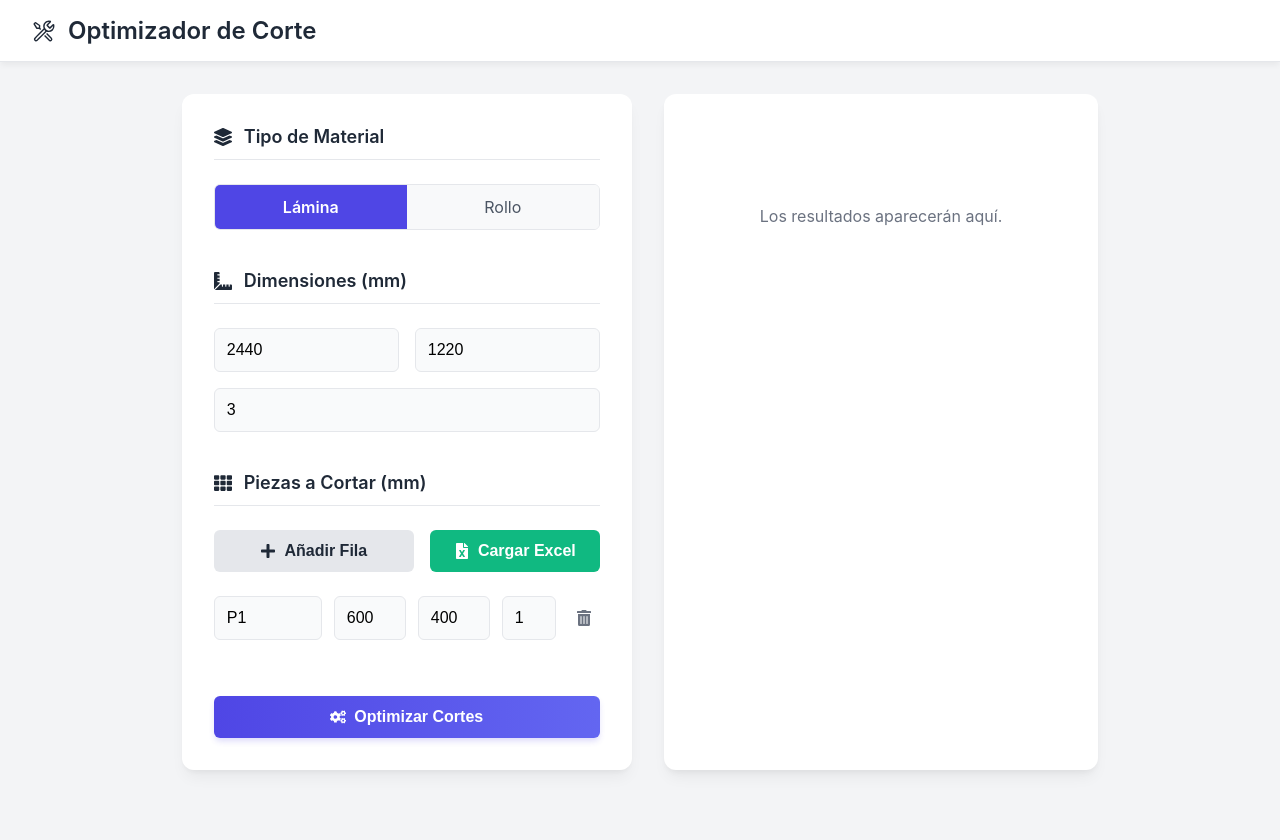
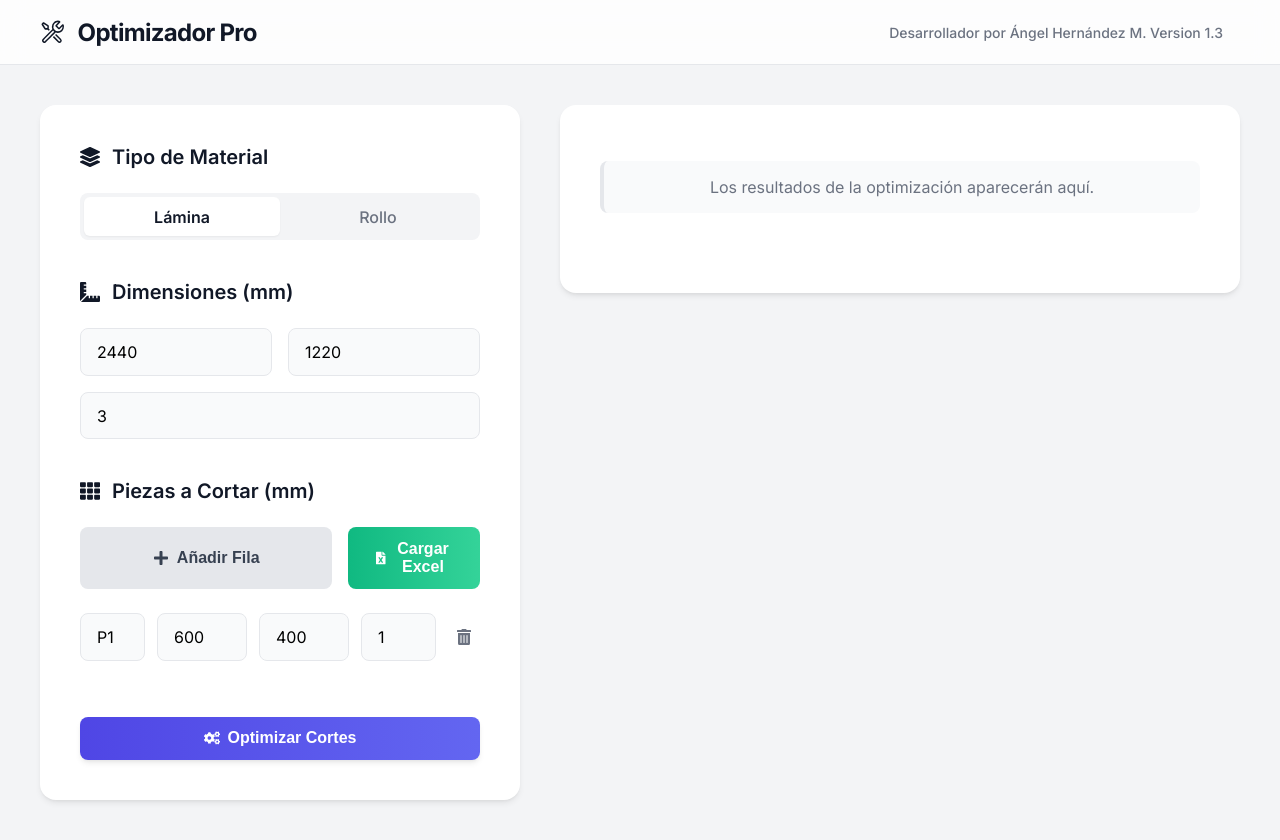
Before and after one commit to S4mma3l/proyecto_optimizador, a React (Create React App) app in the folder frontend/: page / in a window 1280 px wide. Before the commit the page ends 802 px from the top, so only its background shows below. Built offline with nearby package versions, Linux system fonts and the light colour scheme.

Commit message:
version 1.3

```diff
--- a/frontend/public/index.html
+++ b/frontend/public/index.html
@@ -24,6 +24,11 @@
       work correctly both with client-side routing and a non-root public URL.
       Learn how to configure a non-root public URL by running `npm run build`.
     -->
+    <link rel="preconnect" href="https://fonts.googleapis.com">
+    <link rel="preconnect" href="https://fonts.gstatic.com" crossorigin>
+    <link href="https://fonts.googleapis.com/css2?family=Inter:wght@400;500;600;700&display=swap" rel="stylesheet">
+
+
     <title>Optimizador de Corte</title>
   </head>
   <body>
--- a/frontend/src/App.css
+++ b/frontend/src/App.css
@@ -1,214 +1,205 @@
-/* --- PALETA DE COLORES MODERNA Y VARIABLES GLOBALES --- */
+/* --- PALETA DE COLORES Y VARIABLES "PRO" --- */
 :root {
+  --font-sans: 'Inter', -apple-system, BlinkMacSystemFont, 'Segoe UI', sans-serif;
+
   --primary-color: #4f46e5; /* Indigo 600 */
-  --primary-hover: #4338ca; /* Indigo 700 */
-  --secondary-color: #6b7280; /* Gray 500 */
-  --bg-color: #f3f4f6; /* Gray 100 */
+  --primary-gradient: linear-gradient(to right, #4f46e5, #6366f1);
+
+  --gray-50: #f9fafb;
+  --gray-100: #f3f4f6;
+  --gray-200: #e5e7eb;
+  --gray-400: #9ca3af;
+  --gray-500: #6b7280;
+  --gray-700: #374151;
+  --gray-900: #111827;
+
+  --bg-color: var(--gray-100);
   --panel-bg: #ffffff;
-  --text-color: #1f2937; /* Gray 800 */
-  --text-light: #4b5563; /* Gray 600 */
-  --border-color: #e5e7eb; /* Gray 200 */
-  --shadow-color: rgba(0, 0, 0, 0.05);
-  --success-color: #10b981; /* Emerald 500 */
-  --error-color: #ef4444; /* Red 500 */
-  --warning-color: #f59e0b; /* Amber 500 */
+  --text-color: var(--gray-900);
+  --text-muted: var(--gray-500);
+  --border-color: var(--gray-200);
+
+  --shadow-sm: 0 1px 2px 0 rgba(0, 0, 0, 0.05);
+  --shadow-md: 0 4px 6px -1px rgba(0, 0, 0, 0.08), 0 2px 4px -2px rgba(0, 0, 0, 0.08);
+  --shadow-lg: 0 10px 15px -3px rgba(0, 0, 0, 0.1), 0 4px 6px -4px rgba(0, 0, 0, 0.1);
+
+  --success-color: #10b981;
+  --error-color: #ef4444;
+  --warning-color: #f59e0b;
 }
 
-/* --- ESTILOS BASE Y TIPOGRAFÍA --- */
+/* --- ESTILOS BASE --- */
 body {
   margin: 0;
-  font-family: 'Inter', -apple-system, BlinkMacSystemFont, 'Segoe UI', 'Roboto', 'Oxygen',
-    'Ubuntu', 'Cantarell', 'Fira Sans', 'Droid Sans', 'Helvetica Neue',
-    sans-serif;
+  font-family: var(--font-sans);
   -webkit-font-smoothing: antialiased;
   -moz-osx-font-smoothing: grayscale;
   background-color: var(--bg-color);
   color: var(--text-color);
+  overflow-y: scroll;
 }
 
-/* --- ESTRUCTURA PRINCIPAL --- */
-.App {
-  display: flex;
-  flex-direction: column;
-  min-height: 100vh;
-}
-
+/* --- ESTRUCTURA --- */
 .App-header {
-  background-color: var(--panel-bg);
-  padding: 1rem 2rem;
+  background-color: rgba(255, 255, 255, 0.8);
+  backdrop-filter: blur(12px);
+  -webkit-backdrop-filter: blur(12px);
+  padding: 1rem 2.5rem;
   border-bottom: 1px solid var(--border-color);
-  box-shadow: 0 4px 6px -1px var(--shadow-color);
   display: flex;
   align-items: center;
-  gap: 0.75rem;
-  position: sticky;
-  top: 0;
-  z-index: 100;
+  justify-content: space-between;
+  position: sticky; top: 0; z-index: 100;
+  height: 65px; box-sizing: border-box;
 }
-
-.App-header h1 {
-  margin: 0;
-  font-size: 1.5rem;
-  font-weight: 600;
+.header-left, .header-right { display: flex; align-items: center; }
+.header-title-link {
+  display: flex; align-items: center; gap: 0.75rem; text-decoration: none;
+  color: var(--text-color); transition: opacity 0.2s;
 }
+.header-title-link:hover { opacity: 0.7; }
+.header-title-link h1 {
+  margin: 0; font-size: 1.5rem; font-weight: 700; letter-spacing: -0.7px;
+}
+.developer-button {
+  font-size: 0.875rem; font-weight: 500; color: var(--text-muted);
+  background-color: transparent; padding: 0.5rem 1rem; border-radius: 6px;
+  text-decoration: none; border: 1px solid transparent; transition: all 0.2s;
+}
+.developer-button:hover { background-color: var(--gray-100); color: var(--text-color); border-color: var(--border-color); }
 
 main {
-  flex-grow: 1;
   display: grid;
-  grid-template-columns: 450px 1fr;
-  gap: 2rem;
-  padding: 2rem;
-  max-width: 1800px;
+  grid-template-columns: 480px 1fr;
+  gap: 2.5rem;
+  padding: 2.5rem;
+  max-width: 1920px;
   margin: 0 auto;
+  align-items: start;
 }
 
 /* --- PANELES --- */
-.controls-panel, .layout-container {
+.controls-panel {
   background-color: var(--panel-bg);
-  border-radius: 12px;
-  padding: 2rem;
-  box-shadow: 0 10px 15px -3px var(--shadow-color), 0 4px 6px -2px var(--shadow-color);
+  border-radius: 16px;
+  padding: 2.5rem;
+  box-shadow: var(--shadow-md);
+  align-self: start;
+  position: sticky;
+  top: 85px;
+  max-height: calc(100vh - 110px);
+  overflow-y: auto;
+}
+.layout-container {
+  background-color: var(--panel-bg);
+  border-radius: 16px;
+  padding: 2.5rem;
+  box-shadow: var(--shadow-md);
+  display: flex;
+  flex-direction: column;
+  max-height: calc(100vh - 5rem);
 }
 
-.controls-panel {
-  align-self: start;
-  position: sticky;
-  top: 95px;
-  max-height: calc(100vh - 115px);
-  overflow-y: auto;
+/* --- ÁREA DE SCROLL SÓLO PARA LAS LÁMINAS --- */
+.sheets-list-container {
+  flex-grow: 1; /* Ocupa el espacio vertical restante */
+  overflow-y: auto; /* Scroll solo para esta área */
+  margin-top: 1.5rem; /* Espacio después del botón de PDF */
+  padding-right: 1rem; /* Espacio para la barra de scroll */
+  margin-right: -1rem; /* Compensa el padding */
 }
 
-/* --- GRUPOS DE CONTROLES Y FORMULARIOS --- */
-.control-group {
-  margin-bottom: 2.5rem;
+
+/* --- FORMULARIOS --- */
+.control-group { margin-bottom: 2.5rem; }
+.control-group:last-child { margin-bottom: 0; }
+.control-group h3 {
+  display: flex; align-items: center; gap: 0.75rem; margin: 0 0 1.5rem 0;
+  font-size: 1.25rem; font-weight: 600;
 }
-.control-group:last-child {
-  margin-bottom: 0;
+.input-grid { display: grid; grid-template-columns: 1fr 1fr; gap: 1rem; }
+input[type="number"], input[type="text"] {
+  width: 100%; padding: 0.8rem 1rem; border: 1px solid var(--border-color);
+  border-radius: 8px; font-size: 1rem; font-family: var(--font-sans);
+  box-sizing: border-box; transition: all 0.2s; background-color: var(--gray-50);
 }
-
-.control-group h3 {
-  display: flex;
-  align-items: center;
-  gap: 0.75rem;
-  margin: 0 0 1.5rem 0;
-  font-size: 1.125rem;
-  font-weight: 600;
-  color: var(--text-color);
-  border-bottom: 1px solid var(--border-color);
-  padding-bottom: 0.75rem;
+input:focus {
+  outline: none; border-color: var(--primary-color);
+  box-shadow: 0 0 0 4px rgba(79, 70, 229, 0.2);
 }
-
-.input-grid {
-  display: grid;
-  grid-template-columns: 1fr 1fr;
-  gap: 1rem;
-}
-
-input[type="number"], input[type="text"] {
-  width: 100%;
-  padding: 0.75rem;
-  border: 1px solid var(--border-color);
-  border-radius: 6px;
-  font-size: 1rem;
-  box-sizing: border-box;
-  transition: border-color 0.2s, box-shadow 0.2s;
-  background-color: #f9fafb; /* Gray 50 */
-}
-
-input:focus {
-  outline: none;
-  border-color: var(--primary-color);
-  box-shadow: 0 0 0 3px rgba(79, 70, 229, 0.2);
-}
-
 .piece-input-group {
   display: grid;
-  grid-template-columns: 1.5fr 1fr 1fr 0.75fr auto;
-  gap: 0.75rem;
-  align-items: center;
-  margin-bottom: 0.75rem;
+  grid-template-columns: 1.5fr minmax(90px, 1fr) minmax(90px, 1fr) minmax(75px, 0.75fr) auto;
+  gap: 0.75rem; align-items: center; margin-bottom: 0.75rem;
 }
 
 /* --- BOTONES --- */
 .button {
-  display: inline-flex;
-  align-items: center;
-  justify-content: center;
-  gap: 0.5rem;
-  padding: 0.75rem 1.5rem;
-  font-size: 1rem;
-  font-weight: 600;
-  border: none;
-  border-radius: 6px;
-  cursor: pointer;
-  transition: all 0.2s;
-  white-space: nowrap;
+  display: inline-flex; align-items: center; justify-content: center;
+  gap: 0.5rem; padding: 0.8rem 1.75rem; font-size: 1rem; font-weight: 600;
+  border: none; border-radius: 8px; cursor: pointer; transition: all 0.2s ease-out;
 }
-
 .button:active { transform: scale(0.97); }
-.button:disabled { background-color: #ccc; cursor: not-allowed; opacity: 0.7; }
-
+.button:disabled { cursor: not-allowed; opacity: 0.6; }
 .button-primary {
-  background: linear-gradient(to right, #4f46e5, #6366f1);
-  color: white;
-  width: 100%;
-  margin-top: 1rem;
-  box-shadow: 0 4px 6px -1px rgba(79, 70, 229, 0.2);
+  background: var(--primary-gradient); color: white;
+  width: 100%; margin-top: 1rem; box-shadow: var(--shadow-md);
 }
-.button-primary:hover:not(:disabled) { box-shadow: 0 10px 15px -3px rgba(79, 70, 229, 0.3); transform: translateY(-2px); }
-
-.button-secondary { background-color: #e5e7eb; color: var(--text-color); width: 100%; }
+.button-primary:hover:not(:disabled) { box-shadow: var(--shadow-lg); transform: translateY(-2px); }
+.button-secondary { background-color: var(--gray-200); color: var(--gray-700); width: 100%; }
 .button-secondary:hover:not(:disabled) { background-color: #d1d5db; }
-
-.button-success { background-color: var(--success-color); color: white; }
+.button-success { background: linear-gradient(to right, #10b981, #34d399); color: white; }
 .button-success:hover:not(:disabled) { background-color: #059669; }
-
-.button-danger { background-color: transparent; color: var(--secondary-color); font-size: 1rem; padding: 0.5rem; }
+.button-danger { background-color: transparent; color: var(--text-muted); font-size: 1rem; padding: 0.5rem; }
 .button-danger:hover { color: var(--error-color); background-color: rgba(239, 68, 68, 0.1); }
-
-/* --- OTROS ESTILOS DE COMPONENTES --- */
-.material-type-selector {
-  display: flex;
-  border-radius: 6px;
-  overflow: hidden;
-  margin-bottom: 1rem;
-  border: 1px solid var(--border-color);
+.material-type-selector { display: flex; border-radius: 8px; overflow: hidden; margin-bottom: 1rem; background-color: var(--gray-100); padding: 0.25rem; }
+.material-type-selector label {
+  flex: 1; text-align: center; padding: 0.6rem; cursor: pointer;
+  color: var(--text-muted); font-weight: 500; border-radius: 6px; transition: all 0.2s;
 }
-.material-type-selector label {
-  flex: 1; text-align: center; padding: 0.75rem; cursor: pointer;
-  background-color: #f8f9fa; color: var(--text-light);
-  transition: all 0.2s;
-}
-.material-type-selector label.active {
-  background-color: var(--primary-color); color: white;
-  font-weight: 600;
-}
+.material-type-selector label.active { background-color: var(--panel-bg); color: var(--text-color); font-weight: 600; box-shadow: var(--shadow-sm); }
 .material-type-selector input[type="radio"] { display: none; }
 .button-group { display: flex; gap: 1rem; margin-bottom: 1.5rem; }
 .input-grid-single { display: grid; grid-template-columns: 1fr; }
 
 /* --- VISUALIZACIÓN Y MÉTRICAS --- */
-.results-summary { margin-bottom: 2rem; }
-.metrics-grid { display: grid; grid-template-columns: repeat(auto-fit, minmax(150px, 1fr)); gap: 1.5rem; margin-top: 1rem; }
-.metric-card { background-color: var(--bg-color); padding: 1.25rem; border-radius: 8px; text-align: center; }
-.metric-card-title { font-size: 0.875rem; color: var(--text-light); margin-bottom: 0.5rem; display: flex; align-items: center; justify-content: center; gap: 0.5rem; }
-.metric-card-value { font-size: 1.75rem; font-weight: 700; color: var(--text-color); }
+.results-summary { margin-bottom: 1.5rem; }
+.metrics-grid { display: grid; grid-template-columns: repeat(auto-fit, minmax(160px, 1fr)); gap: 1.5rem; margin-top: 1rem; }
+.metric-card { background-color: var(--gray-50); padding: 1.5rem; border-radius: 12px; text-align: center; border: 1px solid var(--border-color); }
+.metric-card-title { font-size: 0.875rem; color: var(--text-muted); margin-bottom: 0.5rem; display: flex; align-items: center; justify-content: center; gap: 0.5rem; }
+.metric-card-value { font-size: 2rem; font-weight: 700; color: var(--text-color); line-height: 1; }
 .metric-card-value.success { color: var(--success-color); }
 .metric-card-value.danger { color: var(--error-color); }
 .metric-card-value.warning { color: var(--warning-color); }
 
 .single-sheet-container { border-top: 1px solid var(--border-color); padding-top: 2rem; margin-top: 2rem; }
 .single-sheet-container:first-child { border-top: none; padding-top: 0; margin-top: 0; }
-.single-sheet-container h4 { margin: 0 0 1rem 0; font-size: 1.25rem; font-weight: 600; display: flex; justify-content: space-between; align-items: center; }
-.sheet-metrics { font-size: 0.9rem; font-weight: 400; color: var(--text-light); }
+.single-sheet-container h4 { margin: 0 0 1.5rem 0; font-size: 1.25rem; font-weight: 600; }
+.canvas-wrapper canvas { border: 1px solid var(--border-color); border-radius: 12px; display: block; max-width: 100%; height: auto; }
 
-.canvas-wrapper { position: relative; width: 100%; }
-.canvas-wrapper canvas { border: 1px solid var(--border-color); border-radius: 8px; display: block; width: 100%; height: auto; }
+/* --- INDICADOR DE CARGA "PUNTOS FLOTANTES" --- */
+.glass-pane-overlay {
+  position: absolute; top: 0; left: 0; right: 0; bottom: 0;
+  background-color: rgba(255, 255, 255, 0.6);
+  backdrop-filter: blur(8px); -webkit-backdrop-filter: blur(8px);
+  z-index: 10; display: flex; flex-direction: column;
+  justify-content: center; align-items: center; gap: 1.5rem;
+  border-radius: 16px; color: var(--text-color); font-weight: 500;
+}
+.loading-dots-container { display: flex; align-items: center; gap: 0.75rem; }
+.loading-dot {
+  width: 12px; height: 12px; background-color: var(--primary-color);
+  border-radius: 50%; animation: bounce 1.4s infinite ease-in-out both;
+}
+.loading-dot:nth-child(1) { animation-delay: -0.32s; }
+.loading-dot:nth-child(2) { animation-delay: -0.16s; }
+@keyframes bounce {
+  0%, 80%, 100% { transform: scale(0); }
+  40% { transform: scale(1.0); }
+}
 
-/* --- FEEDBACK PARA EL USUARIO --- */
-.loader-container { display: flex; flex-direction: column; justify-content: center; align-items: center; padding: 4rem; gap: 1rem; }
-.loader { border: 5px solid #f3f3f3; border-top: 5px solid var(--primary-color); border-radius: 50%; width: 50px; height: 50px; animation: spin 1s linear infinite; }
-@keyframes spin { 0% { transform: rotate(0deg); } 100% { transform: rotate(360deg); } }
-.error-message { color: var(--error-color); background-color: rgba(239, 68, 68, 0.1); padding: 1rem; border-radius: 5px; border-left: 4px solid var(--error-color); }
-.placeholder-text { text-align: center; color: var(--secondary-color); padding: 4rem; }
-.warning-message { color: #b45309; background-color: #fef3c7; padding: 1rem; border-radius: 5px; border-left: 4px solid var(--warning-color); }
+/* --- OTROS ESTILOS DE FEEDBACK --- */
+.error-message, .warning-message, .placeholder-text { padding: 1rem; border-radius: 8px; border-left: 4px solid; }
+.error-message { color: var(--error-color); background-color: rgba(239, 68, 68, 0.1); border-left-color: var(--error-color); }
+.warning-message { color: #b45309; background-color: #fef3c7; border-left-color: var(--warning-color); }
+.placeholder-text { text-align: center; color: var(--text-muted); background-color: var(--gray-50); border-left-color: var(--border-color); }
--- a/frontend/src/App.js
+++ b/frontend/src/App.js
@@ -1,122 +1,63 @@
-import React, { useState, useRef } from 'react';
+import React, { useState } from 'react';
 import InputForm from './components/InputForm';
 import CuttingLayout from './components/CuttingLayout';
 import './App.css';
 import { VscTools } from 'react-icons/vsc';
-import jsPDF from 'jspdf';
-import html2canvas from 'html2canvas';
-import { FaFilePdf } from 'react-icons/fa';
 
 function App() {
   const [result, setResult] = useState(null);
   const [isLoading, setIsLoading] = useState(false);
   const [error, setError] = useState('');
-  const layoutRef = useRef(null);
 
-  // --- FUNCIÓN DE OPTIMIZACIÓN CON MANEJO DE ESTADO MEJORADO ---
   const handleOptimize = async (requestData) => {
-    // 1. Limpiar el estado anterior INMEDIATAMENTE
-    // Esto asegura que cualquier "fantasma" de un error pasado desaparezca.
-    console.log("Limpiando resultados anteriores...");
     setIsLoading(true);
     setError('');
     setResult(null);
-
     try {
-      // URL de tu API de producción.
+      // La URL de tu API de producción
       const apiUrl = 'https://proyectooptimizador-production.up.railway.app/api/optimize';
-
-      console.log("Enviando solicitud a:", apiUrl);
       const response = await fetch(apiUrl, {
         method: 'POST',
         headers: { 'Content-Type': 'application/json' },
         body: JSON.stringify(requestData),
       });
-
-      console.log("Respuesta recibida. Status:", response.status);
-
-      // 2. Manejar respuestas no exitosas de forma explícita
       if (!response.ok) {
-        // Intenta leer el cuerpo del error como JSON, si falla, lee como texto.
         const errorBody = await response.json().catch(() => response.text());
         const errorMsg = typeof errorBody === 'object' ? JSON.stringify(errorBody.detail) : errorBody;
-        console.error(`Respuesta de error de la API (${response.status}):`, errorMsg);
         throw new Error(`Error ${response.status}: ${errorMsg}`);
       }
-
-      // 3. Procesar la respuesta exitosa
       const data = await response.json();
-      console.log("Solicitud exitosa. Actualizando estado con nuevos datos:", data);
       setResult(data);
-
     } catch (err) {
-      // 4. Capturar errores de red o fallos en el bloque try
-      console.error("Error durante la solicitud fetch:", err);
-      // Muestra un mensaje de error claro al usuario
-      setError(`Error al conectar con la API. Por favor, revisa la consola.`);
+      console.error("Error en la solicitud fetch:", err);
+      setError("Error al conectar con la API. Por favor, revisa la consola.");
     } finally {
-      // 5. Asegurarse de que el estado de carga se desactive siempre
       setIsLoading(false);
     }
-  };
-
-  // --- FUNCIÓN DE EXPORTACIÓN A PDF (sin cambios) ---
-  const handleDownloadPdf = async () => {
-    const container = layoutRef.current;
-    if (!container) return;
-
-    const sheetElements = container.querySelectorAll('.single-sheet-container');
-    if (sheetElements.length === 0) return;
-
-    const pdf = new jsPDF('p', 'mm', 'a4');
-    const pdfWidth = pdf.internal.pageSize.getWidth();
-    const pdfHeight = pdf.internal.pageSize.getHeight();
-    const margin = 10;
-
-    pdf.setFontSize(18);
-    pdf.text('Reporte de Optimización de Corte', pdfWidth / 2, margin + 5, { align: 'center' });
-
-    let yPos = margin + 20;
-
-    for (const sheet of sheetElements) {
-      const canvas = await html2canvas(sheet, {
-          scale: 2,
-          useCORS: true,
-          backgroundColor: '#ffffff'
-      });
-
-      const imgData = canvas.toDataURL('image/png');
-      const imgWidth = pdfWidth - margin * 2;
-      const imgHeight = (canvas.height * imgWidth) / canvas.width;
-
-      if (yPos + imgHeight > pdfHeight - margin) {
-        pdf.addPage();
-        yPos = margin;
-      }
-      pdf.addImage(imgData, 'PNG', margin, yPos, imgWidth, imgHeight);
-      yPos += imgHeight + 10;
-    }
-
-    pdf.save('reporte-de-corte.pdf');
   };
 
   return (
     <div className="App">
       <header className="App-header">
-        <VscTools size="1.5em" />
-        <h1>Optimizador de Corte</h1>
+        <div className="header-left">
+          <a href="https://www.pentestercr.com/" target="_blank" rel="noopener noreferrer" className="header-title-link">
+            <VscTools size="1.6em" />
+            <h1>Optimizador Pro</h1>
+          </a>
+        </div>
+        <div className="header-right">
+          <a href="https://www.linkedin.com/in/pentestercr/" target="_blank" rel="noopener noreferrer" className="developer-button">
+            Desarrollador por Ángel Hernández M. Version 1.3
+          </a>
+        </div>
       </header>
       <main>
         <div className="controls-panel">
           <InputForm onSubmit={handleOptimize} isLoading={isLoading} />
         </div>
         <div className="layout-container">
-          <CuttingLayout result={result} isLoading={isLoading} error={error} layoutRef={layoutRef} />
-          {result && result.sheets && result.sheets.length > 0 && (
-            <button onClick={handleDownloadPdf} className="button button-primary" style={{ marginTop: '1rem' }}>
-              <FaFilePdf /> Descargar Reporte PDF
-            </button>
-          )}
+          {/* El componente CuttingLayout ahora maneja su propia lógica de PDF */}
+          <CuttingLayout result={result} isLoading={isLoading} error={error} />
         </div>
       </main>
     </div>
--- a/frontend/src/components/CuttingLayout.js
+++ b/frontend/src/components/CuttingLayout.js
@@ -1,5 +1,7 @@
 import React, { useRef, useEffect } from 'react';
-import { FaCheckCircle, FaExclamationTriangle, FaTh, FaBan, FaTape, FaTrashAlt } from 'react-icons/fa';
+import jsPDF from 'jspdf';
+import html2canvas from 'html2canvas';
+import { FaCheckCircle, FaExclamationTriangle, FaTh, FaBan, FaTape, FaTrashAlt, FaFilePdf } from 'react-icons/fa';
 
 const generatePastelColor = () => `hsl(${Math.floor(Math.random() * 360)}, 75%, 85%)`;
 const getTextColorForBackground = () => 'black';
@@ -44,8 +46,10 @@ const SingleSheetLayout = ({ sheetData, pieceColors }) => {
     );
 };
 
-function CuttingLayout({ result, isLoading, error, layoutRef }) {
+function CuttingLayout({ result, isLoading, error }) {
   const pieceColors = useRef(new Map());
+  const resultsToPrintRef = useRef(null); // Ref para el área que se imprimirá
+
   useEffect(() => {
     if (result && result.sheets) {
         pieceColors.current.clear();
@@ -58,13 +62,37 @@ function CuttingLayout({ result, isLoading, error, layoutRef }) {
     }
   }, [result]);
 
+  const handleDownloadPdf = async () => {
+    const container = resultsToPrintRef.current;
+    if (!container) return;
+    const pdf = new jsPDF('p', 'mm', 'a4');
+    const pdfWidth = pdf.internal.pageSize.getWidth(), margin = 10;
+    pdf.setFontSize(18); pdf.text('Reporte de Optimización de Corte', pdfWidth / 2, margin + 5, { align: 'center' });
+    const canvas = await html2canvas(container, { scale: 2, useCORS: true, backgroundColor: '#ffffff' });
+    const imgData = canvas.toDataURL('image/png');
+    const imgWidth = pdfWidth - margin * 2; const imgHeight = (canvas.height * imgWidth) / canvas.width;
+    pdf.addImage(imgData, 'PNG', margin, 25, imgWidth, imgHeight);
+    pdf.save('reporte-de-corte.pdf');
+  };
+
   const wastePercentage = result?.global_metrics?.waste_percentage;
 
   return (
-    <div ref={layoutRef}>
-      {isLoading && <div className="loader-container"><div className="loader"></div><p>Optimizando...</p></div>}
+    <div style={{ position: 'relative', display: 'flex', flexDirection: 'column', height: '100%' }}>
+      {isLoading && (
+        <div className="glass-pane-overlay">
+          <div className="loading-dots-container">
+            <div className="loading-dot"></div><div className="loading-dot"></div><div className="loading-dot"></div>
+          </div>
+          <span>Optimizando...</span>
+        </div>
+      )}
+
       {error && <p className="error-message">{error}</p>}
-      {!isLoading && !error && !result && <p className="placeholder-text">Los resultados aparecerán aquí.</p>}
+
+      {!isLoading && !error && !result && (
+        <p className="placeholder-text">Los resultados de la optimización aparecerán aquí.</p>
+      )}
 
       {result && result.global_metrics && (
         <div className="results-summary">
@@ -85,7 +113,18 @@ function CuttingLayout({ result, isLoading, error, layoutRef }) {
           {result.impossible_to_place_ids?.length > 0 && <p className='warning-message'>IDs imposibles: {result.impossible_to_place_ids.join(', ')}</p>}
         </div>
       )}
-      {result?.sheets?.map(sheetData => <SingleSheetLayout key={sheetData.sheet_index} sheetData={sheetData} pieceColors={pieceColors}/>)}
+
+      {/* Botón de descarga AHORA visible y fuera del área de scroll */}
+      {result && result.sheets && result.sheets.length > 0 && (
+          <button onClick={handleDownloadPdf} className="button button-primary" style={{ marginBottom: '1.5rem', width: 'auto', alignSelf: 'flex-start' }}>
+            <FaFilePdf /> Descargar Reporte PDF
+          </button>
+      )}
+
+      {/* Contenedor con scroll solo para la lista de láminas */}
+      <div className="sheets-list-container" ref={resultsToPrintRef}>
+        {result?.sheets?.map(sheetData => <SingleSheetLayout key={sheetData.sheet_index} sheetData={sheetData} pieceColors={pieceColors}/>)}
+      </div>
     </div>
   );
 }
```
